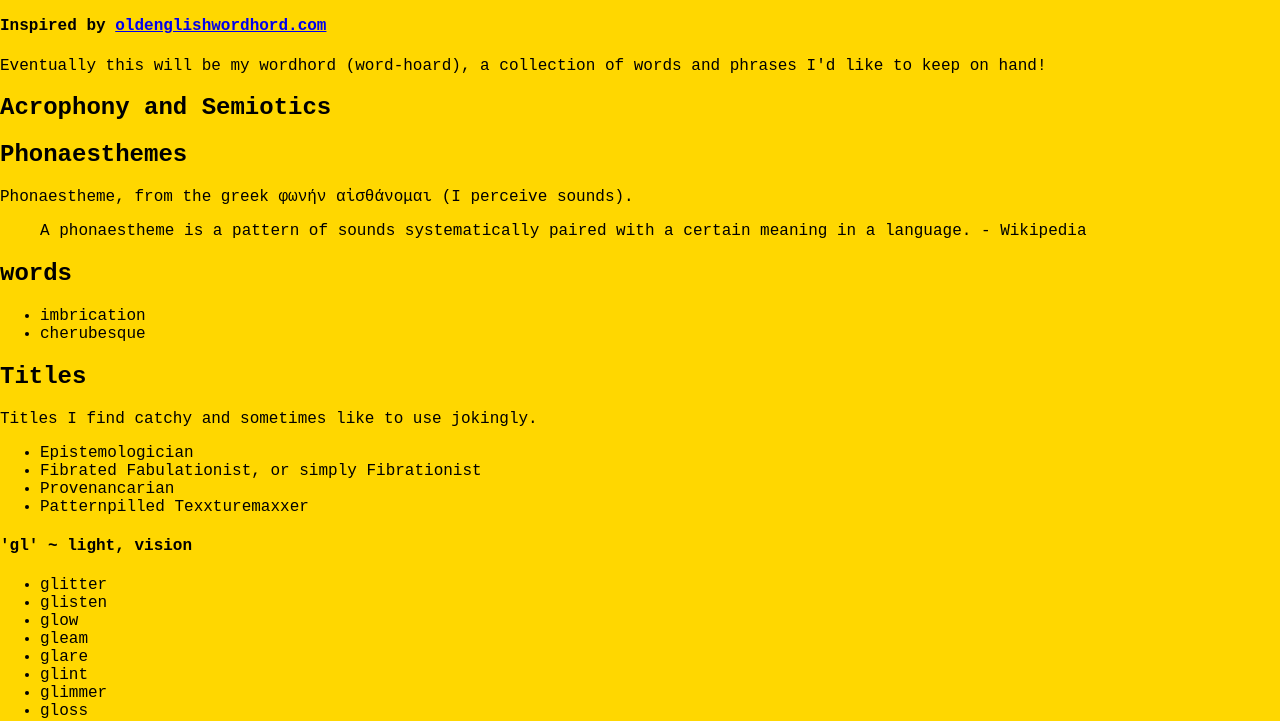
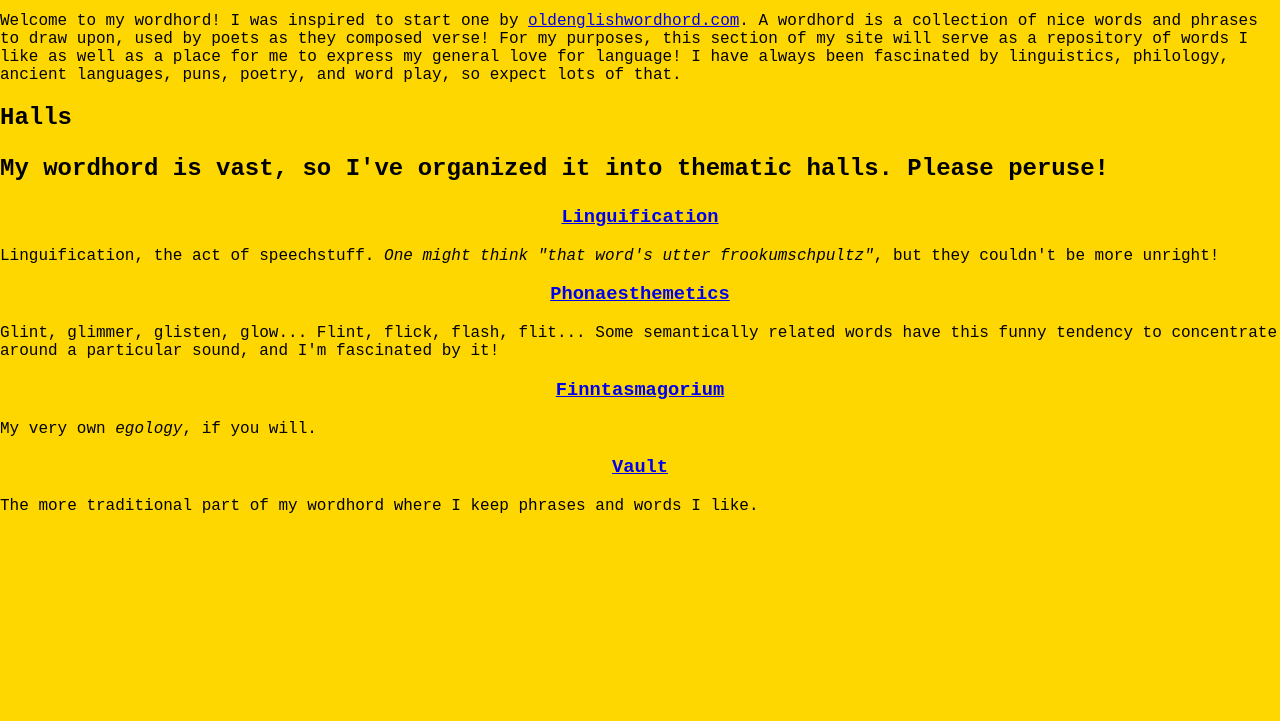
Before and after one commit to finngoss/finnter.net, a plain HTML site: page wordhord/index.html in a window 1280 px wide. Shown: the part 79-800 px from the top of the page. Drawn offline with Linux system fonts and the light colour scheme; files that its build step writes are made by us from their sources; files whose address does not match are found by name.

Commit message:
wordhord rework

```diff
--- a/wordhord/index.html
+++ b/wordhord/index.html
@@ -12,68 +12,33 @@
   </head>
   <body>
     <h1>Wordhord</h1>
-    <h4>Inspired by <a href="https://oldenglishwordhord.com/">oldenglishwordhord.com</a></h4>
-    <p>Eventually this will be my wordhord (word-hoard), a collection of words and phrases I'd like to keep on hand!</p>
-    <h2>Acrophony and Semiotics</h2>
-    <div id="phonaesthemes">
-    <h2>Phonaesthemes</h2>
-    Phonaestheme, from the greek φωνήν αἰσθάνομαι (I perceive sounds).
-    <blockquote src="https://en.wikipedia.org/wiki/Phonestheme">A phonaestheme is a pattern of sounds systematically paired with a certain meaning in a language. - Wikipedia </blockquote>
+    <p>
+      Welcome to my wordhord!
+      I was inspired to start one by <a href="https://oldenglishwordhord.com/">oldenglishwordhord.com</a>.
+      A wordhord is a collection of nice words and phrases to draw upon, used by poets as they composed verse!
+      For my purposes, this section of my site will serve as a repository of words I like as well as a place for me to express my general love for language!
+      I have always been fascinated by linguistics, philology, ancient languages, puns, poetry, and word play, so expect lots of that.
+    </p>
+
+    <h2>Halls<h2>
+      <p>My wordhord is vast, so I've organized it into thematic halls. Please peruse!</p>
+
+    <h3><a href="./linguification">Linguification</a></h3>
+      <p>Linguification, the act of speechstuff. <i>One might think "that word's utter frookumschpultz"</i>, but they couldn't be more unright!
+      </p>
+    <h3><a href="./phonaesthemetics">Phonaesthemetics</a></h3>
+      <p>Glint, glimmer, glisten, glow...
+        Flint, flick, flash, flit...
+        Some semantically related words have this funny tendency to concentrate around a particular sound, and I'm fascinated by it!
+      </p>
+    <h3><a href="./finntasmagorium">Finntasmagorium</a></h3>
+      <p>My very own <em>egology</em>, if you will.</p>
+    <h3><a href="./vault">Vault</a></h3>
+      <p>The more traditional part of my wordhord where I keep phrases and words I like.</p>
 
 
 
-    <section>
-      <h2>words</h2>
-      <ul>
-        <li>imbrication</li>
-        <li>cherubesque</li>
-      </ul>
-    </section>
 
 
-    <section>
-      <h2>Titles</h2>
-      Titles I find catchy and sometimes like to use jokingly.
-      <ul>
-        <li>Epistemologician</li>
-        <li>Fibrated Fabulationist, or simply Fibrationist</li>
-        <li>Provenancarian</li>
-        <li>Patternpilled Texxturemaxxer</li>
-
-      </ul>
-    </section>
-
-    <section id="gl">
-      <h4>'gl' ~ light, vision</h4>
-      <ul>
-        <li>glitter</li>
-        <li>glisten</li>
-        <li>glow</li>
-        <li>gleam</li>
-        <li>glare</li>
-        <li>glint</li>
-        <li>glimmer</li>
-        <li>gloss</li>
-        <li>glade</li>
-        <li>glance</li>
-        <li>gloaming</li>
-        <li>gloom</li>
-    </ul>
-    </section>
-
-    <section id="ash">
-      <h4> 'ash' ~ forceful destruction</h4>
-    </section>
-
-  </div>
-
-
-    <h4>Nice phrases and expressions</h4>
-    <ul>
-      <li>At the end of the day it's the beginning of the day</li>
-      <li>The world is an oyster and you are its pearl</li>
-      <li>The world is your oyster and <i>I</i> am its pearl</li>
-      <li>Praxxis makes perfect</li>
-    </ul>
   </body>
 </html>
```
Also changed, not shown: wordhord/finntasmagorium/index.html (+6 -1 lines), wordhord/linguification/index.html (added, +26 -0 lines), wordhord/phonaesthemetics/index.html (added, +42 -0 lines), wordhord/vault/index.html (added, +22 -0 lines).
